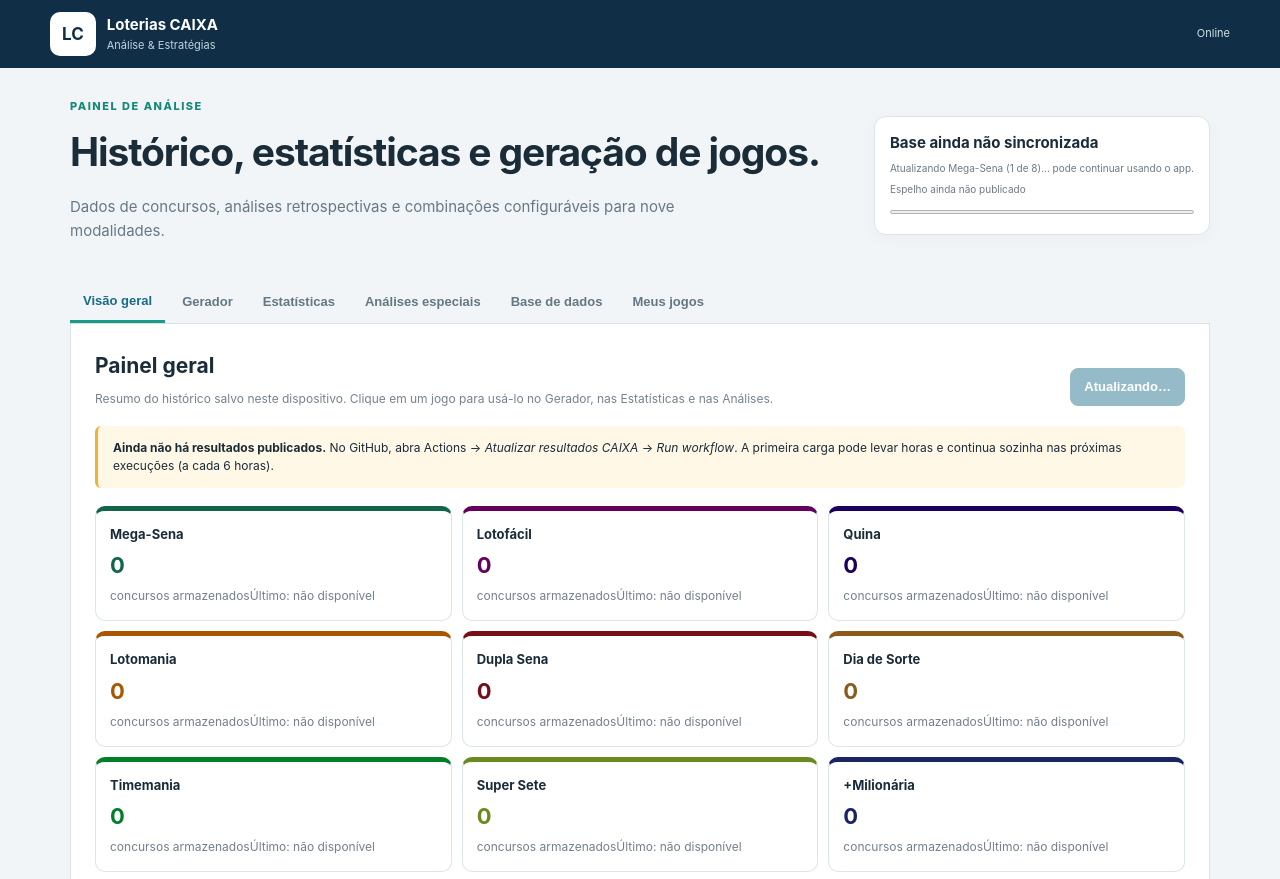
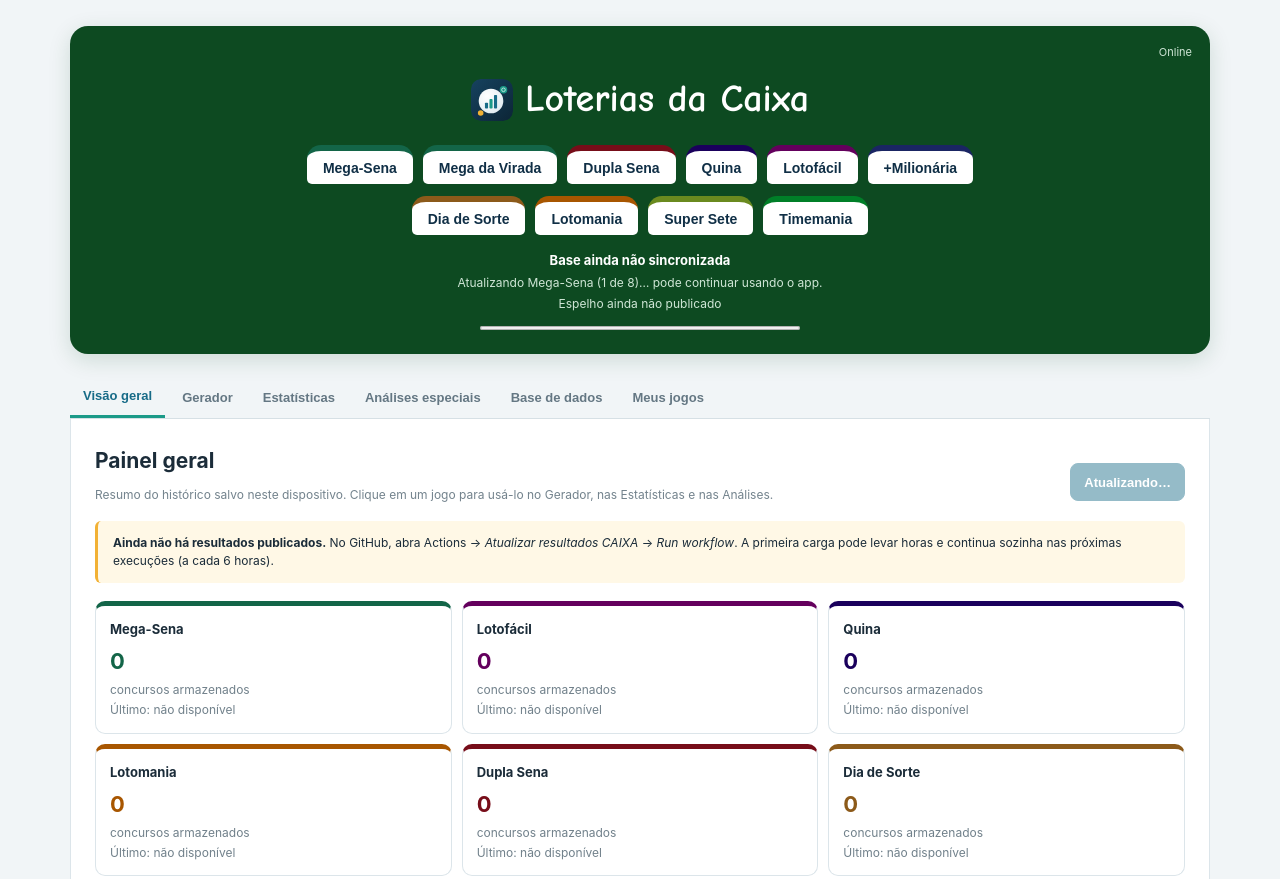
Before and after one commit to mgworld12/LOTERIAS, a plain HTML site: page index.html in a window 1280 px wide. Shown: the top 879 px of the page. Drawn offline with Linux system fonts and the light colour scheme.

Commit message:
Add files via upload

```diff
--- a/index.html
+++ b/index.html
@@ -3,7 +3,7 @@
   <head>
     <meta charset="utf-8" />
     <meta name="viewport" content="width=device-width,initial-scale=1,viewport-fit=cover" />
-    <meta name="theme-color" content="#102f46" />
+    <meta name="theme-color" content="#0d4a21" />
     <meta name="description" content="Análise estatística, histórico oficial e geração de jogos das Loterias CAIXA." />
     <title>Loterias CAIXA — Análise & Estratégias</title>
     <link rel="manifest" href="manifest.json" />
@@ -14,29 +14,37 @@
   </head>
   <body>
     <a class="skip" href="#conteudo">Ir para o conteúdo</a>
-    <header>
-      <a class="brand" href="#inicio"
-        ><b>LC</b><span><strong>Loterias CAIXA</strong><small>Análise & Estratégias</small></span></a
-      >
-      <div class="header-actions">
-        <span id="connection" class="connection" role="status">Verificando…</span
-        ><button id="install" hidden>Instalar aplicativo</button>
-      </div>
-    </header>
+
     <main id="inicio">
       <span id="conteudo" tabindex="-1"></span>
-      <section class="hero">
-        <div>
-          <small class="eyebrow">PAINEL DE ANÁLISE</small>
-          <h1>Histórico, estatísticas e geração de jogos.</h1>
-          <p>Dados de concursos, análises retrospectivas e combinações configuráveis para nove modalidades.</p>
+      <section class="banner" aria-label="Loterias da Caixa">
+        <div class="banner-tools">
+          <span id="connection" class="connection" role="status">Verificando…</span>
+          <button id="install" hidden>Instalar aplicativo</button>
         </div>
-        <aside class="status-card">
-          <b id="status">Base ainda não sincronizada</b
-          ><small id="substatus">A sincronização consulta os resultados publicados pela CAIXA.</small
-          ><small id="lastSync">Espelho ainda não publicado</small
-          ><progress id="syncProgress" max="100" value="0" hidden aria-label="Progresso da atualização"></progress>
-        </aside>
+        <h1 class="banner-title"><img src="icons/icon.svg" alt="" width="42" height="42" />Loterias da Caixa</h1>
+        <div class="game-buttons" role="group" aria-label="Escolha o jogo">
+          <button class="game-btn" data-type="megasena" data-key="megasena" aria-pressed="false">Mega-Sena</button>
+          <button class="game-btn" data-type="megasena" data-key="virada" aria-pressed="false">Mega da Virada</button>
+          <button class="game-btn" data-type="duplasena" data-key="duplasena" aria-pressed="false">Dupla Sena</button>
+          <button class="game-btn" data-type="quina" data-key="quina" aria-pressed="false">Quina</button>
+          <button class="game-btn" data-type="lotofacil" data-key="lotofacil" aria-pressed="false">Lotofácil</button>
+          <button class="game-btn" data-type="maismilionaria" data-key="maismilionaria" aria-pressed="false">
+            +Milionária
+          </button>
+          <button class="game-btn" data-type="diadesorte" data-key="diadesorte" aria-pressed="false">
+            Dia de Sorte
+          </button>
+          <button class="game-btn" data-type="lotomania" data-key="lotomania" aria-pressed="false">Lotomania</button>
+          <button class="game-btn" data-type="supersete" data-key="supersete" aria-pressed="false">Super Sete</button>
+          <button class="game-btn" data-type="timemania" data-key="timemania" aria-pressed="false">Timemania</button>
+        </div>
+        <div class="banner-status">
+          <b id="status">Base ainda não sincronizada</b>
+          <small id="substatus">A sincronização consulta os resultados publicados pela CAIXA.</small>
+          <small id="lastSync">Espelho ainda não publicado</small>
+          <progress id="syncProgress" max="100" value="0" hidden aria-label="Progresso da atualização"></progress>
+        </div>
       </section>
       <nav aria-label="Seções do aplicativo" role="tablist">
         <button
--- a/script.js
+++ b/script.js
@@ -422,7 +422,13 @@ function selectModality(key) {
   ['type', 'statsType', 'analysisType'].forEach((id) => ($(id).value = t));
   ['scope', 'statsScope', 'analysisScope'].forEach((id) => ($(id).value = key === 'virada' ? 'virada' : 'all'));
   updatePick();
+  syncGameButtons();
   renderDashboard();
+}
+function syncGameButtons() {
+  document
+    .querySelectorAll('.game-btn')
+    .forEach((b) => b.setAttribute('aria-pressed', String(b.dataset.key === selected)));
 }
 function renderAll() {
   renderStatus();
@@ -1140,6 +1146,7 @@ function bind() {
       renderSaved();
     }
   };
+  document.querySelectorAll('.game-btn').forEach((b) => (b.onclick = () => selectModality(b.dataset.key)));
   $('syncLatest').onclick = () => updateLatest();
   $('syncForce').onclick = () => updateLatest({ force: true });
   $('backtest').onclick = backtest;
--- a/style.css
+++ b/style.css
@@ -784,3 +784,109 @@ nav .tab[aria-selected='true'] {
     color: color-mix(in srgb, var(--c) 45%, #fff);
   }
 }
+
+/* ===== Banner inicial: título + botões dos jogos ===== */
+.banner {
+  background: #0d4a21;
+  color: #fff;
+  border-radius: 18px;
+  padding: 14px 18px 20px;
+  margin-bottom: 22px;
+  text-align: center;
+  box-shadow: 0 6px 22px #0d4a2126;
+}
+.banner-tools {
+  display: flex;
+  justify-content: flex-end;
+  align-items: center;
+  gap: 10px;
+  min-height: 26px;
+}
+.banner-tools .connection {
+  color: #cfe6d6;
+}
+.banner-title {
+  display: flex;
+  align-items: center;
+  justify-content: center;
+  gap: 12px;
+  margin: 6px 0 18px;
+  font-family: 'Comic Sans MS', 'Comic Neue', 'Chalkboard SE', 'Segoe Print', system-ui, sans-serif;
+  font-size: clamp(26px, 4.4vw, 38px);
+  letter-spacing: 0;
+}
+.banner-title img {
+  border-radius: 10px;
+}
+.game-buttons {
+  display: flex;
+  flex-wrap: wrap;
+  justify-content: center;
+  gap: 12px 10px;
+  max-width: 760px;
+  margin: 0 auto;
+}
+.game-btn {
+  background: #fff;
+  color: #102f46;
+  border: 0;
+  border-top: 6px solid var(--d);
+  border-radius: 14px 14px 5px 5px;
+  padding: 9px 16px 8px;
+  min-height: 0;
+  font-size: 14px;
+  font-weight: 700;
+  transition: background-color 0.15s;
+}
+.game-btn:hover,
+.game-btn:focus-visible,
+.game-btn[aria-pressed='true'] {
+  background: var(--tint);
+  color: #102f46;
+  filter: none;
+}
+.game-btn[aria-pressed='true'] {
+  box-shadow: 0 0 0 2px var(--c);
+}
+.banner-status {
+  margin-top: 16px;
+}
+.banner-status b {
+  display: block;
+  font-size: 13px;
+}
+.banner-status small {
+  display: block;
+  margin-top: 4px;
+  font-size: 12px;
+  color: #cfe6d6;
+}
+.banner #syncProgress {
+  max-width: 320px;
+}
+.mod-card small {
+  display: block;
+  margin-top: 3px;
+}
+@media (max-width: 760px) {
+  .banner {
+    padding: 12px 12px 16px;
+  }
+  .game-btn {
+    padding: 8px 12px 7px;
+    font-size: 13px;
+  }
+}
+@media (prefers-color-scheme: dark) {
+  .game-btn {
+    background: #17303c;
+    color: #e3edf2;
+    border-top-color: var(--c);
+  }
+  .game-btn:hover,
+  .game-btn:focus-visible,
+  .game-btn[aria-pressed='true'] {
+    background: var(--tint);
+    color: #fff;
+  }
+}
```
Also changed, not shown: manifest.json.
